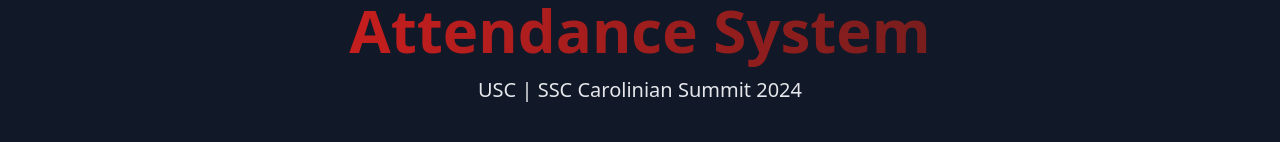
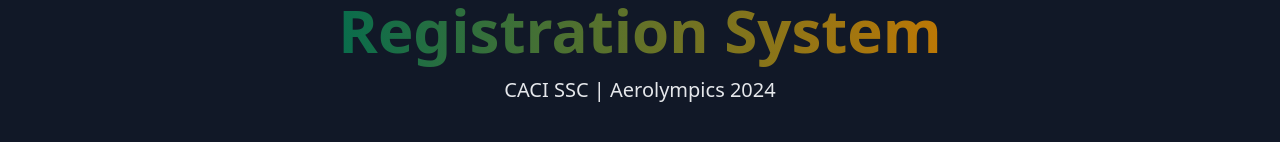
Before and after one commit to DanRed22/registration-system, a React (Create React App) app: page / in a window 1280 px wide. Shown: the top 142 px of the page. Built offline with nearby package versions, Linux system fonts and the light colour scheme; no server answers.

Commit message:
added new config

```diff
--- a/src/pages/Attendance.js
+++ b/src/pages/Attendance.js
@@ -6,6 +6,7 @@ import Notification from '../components/Notification'
 import axios from 'axios'
 import API from '../components/Config'
 import { useNavigate } from 'react-router-dom';
+import config from '../configuration'
 
 export const Attendance = () => {
     const navigate = useNavigate();
@@ -55,8 +56,8 @@ export const Attendance = () => {
         <div className='flex flex-col items-center overflow-auto'>
 
            {showNotif && <Notification hideNotif={hideNotif} message={message}/>}
-            <div><h1 class="mb-4 text-3xl font-extrabold text-white md:text-5xl lg:text-6xl"><span class="bg-gradient-to-r from-red-700 to-red-900 text-transparent bg-clip-text font-bold py-2 px-4 rounded transition duration-700 ease-in-out hover:from-red-500 hover:to-red-700"> Attendance System </span></h1></div>
-            <div><p class="text-lg font-normal text-gray-200 lg:text-xl dark:text-gray-100">USC | SSC Carolinian Summit 2024</p></div>
+            <div><h1 class="mb-4 text-3xl font-extrabold text-white md:text-5xl lg:text-6xl"><span class="bg-gradient-to-r from-green-700 to-yellow-500 text-transparent bg-clip-text font-bold py-2 px-4 rounded transition duration-300 hover:from-yellow-500 hover:to-green-700"> {config.websiteName} </span></h1></div>
+            <div><p class="text-lg font-normal text-gray-200 lg:text-xl dark:text-gray-100">{config.subheader}</p></div>
             {showAddModal?
             <div className=' fixed top-0 left-0 right-0 bottom-0 bg-[rgba(0,0,0,0.8)] grid place-content-center z-50 overflow-auto'>
                 <div className='w-[60%] '>
```
